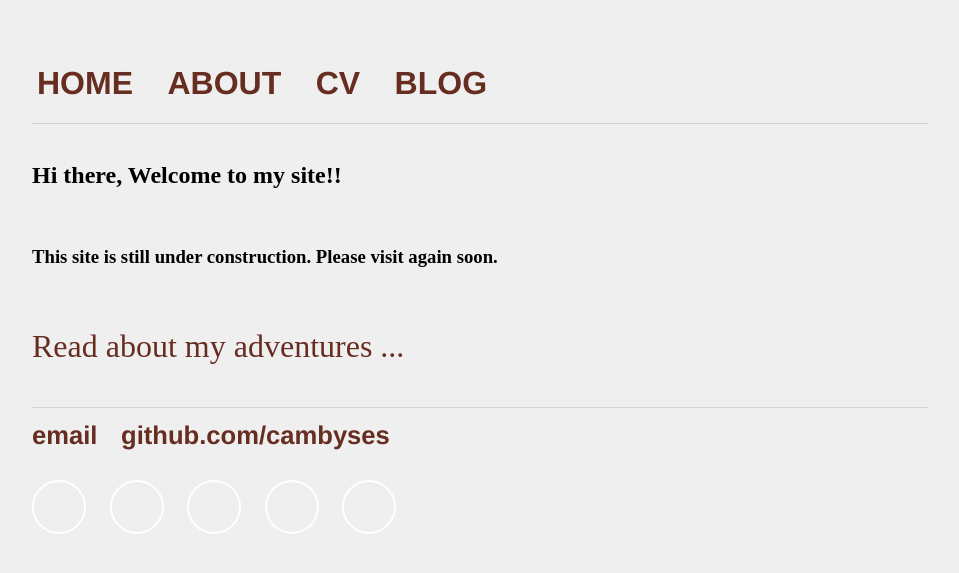
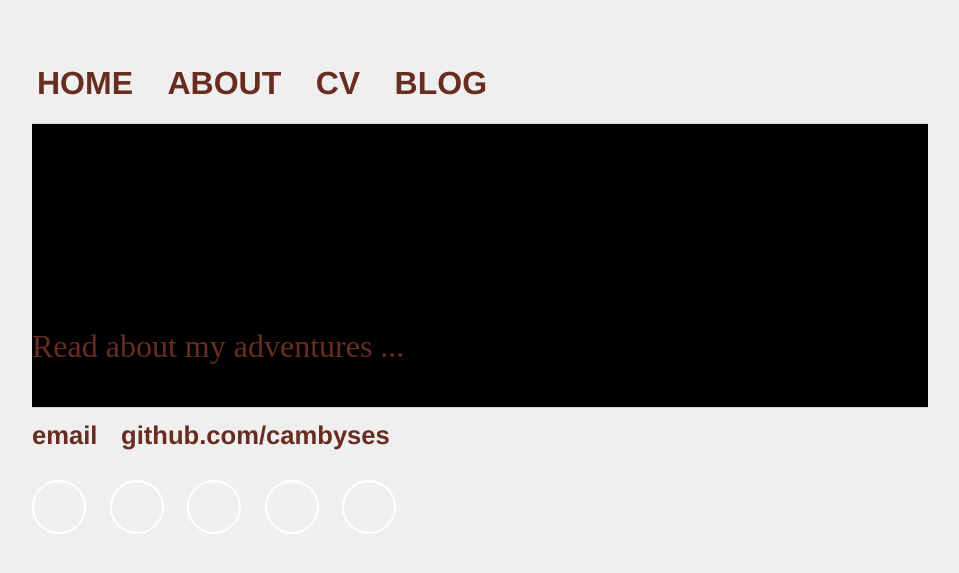
Before and after one commit to cambyses/cambyses.github.io, a Jekyll site: the page built from index.html, in a window 1280 px wide. Shown: the top 573 px of the page, without its empty margins (160-1119 px from the left). Built offline with Jekyll 4.4.1, drawn with Linux system fonts in a browser that asks for light colours.

Commit message:
Update main.css

```diff
--- a/css/main.css
+++ b/css/main.css
@@ -125,6 +125,14 @@ ul.posts li {
   outline: none;
 }
 
+/* ------------------------------- Middle Div ----------------------------*/
+
+div .blurb {
+    background-color: black;
+}
+
+/* ------------------------------- Other ----------------------------*/
+
 /*
 .floating-label-form-group {
     position: relative;
```
